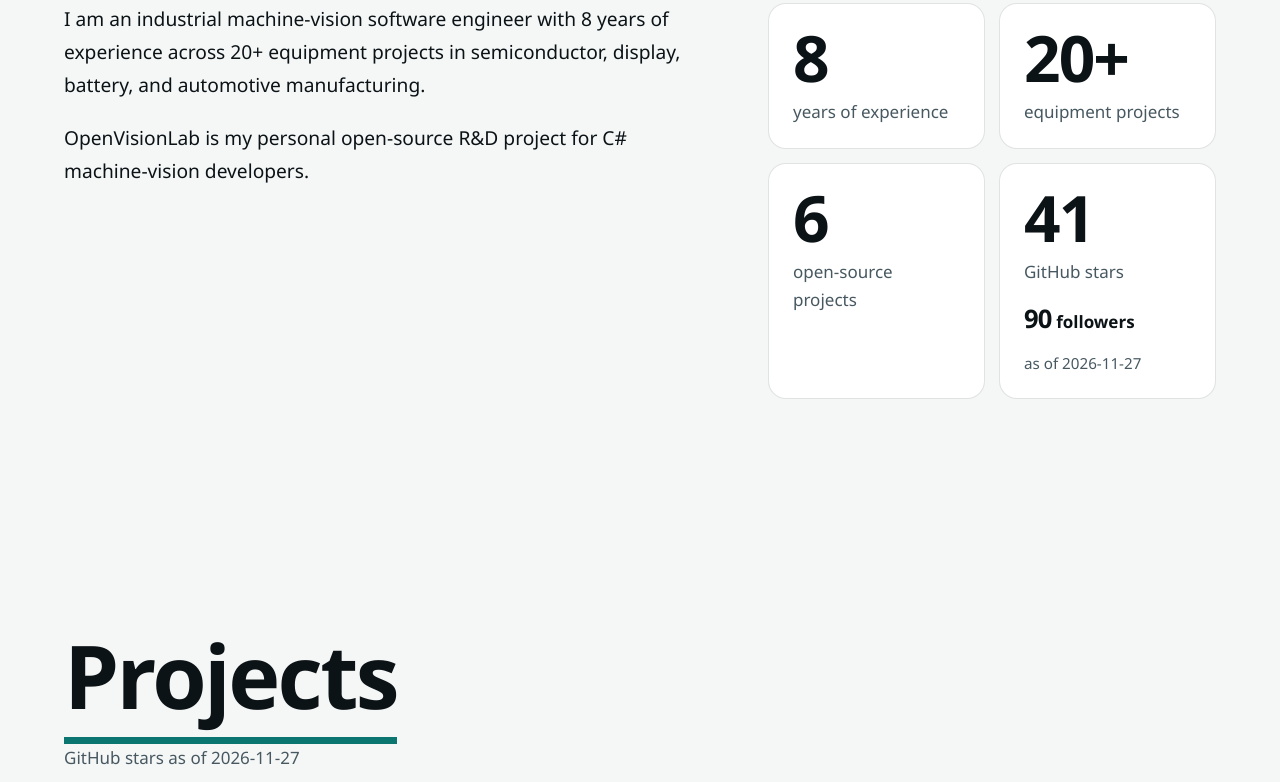
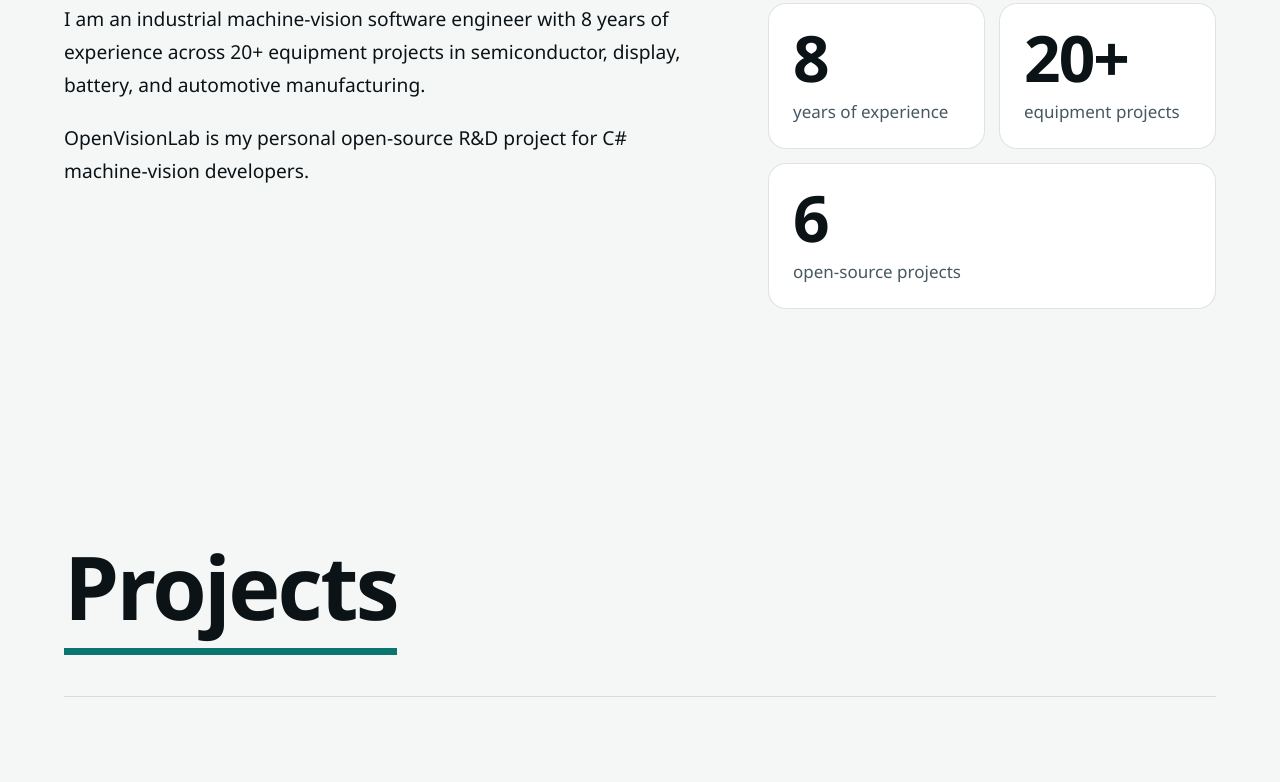
Before and after one commit to Noah8218/Noah8218.github.io, a plain HTML site: page index.html in a window 1280 px wide. Shown: the part 1422-2204 px from the top of the page. Drawn offline with Linux system fonts and the light colour scheme.

Commit message:
Remove GitHub star and follower counts from the site
Owner decision: no popularity numbers, keep the page modest. Drops the
stars/followers stat tile, the "stars as of" date next to Projects, and the
per-project star chips. The remaining three stat tiles span the grid.
Docs and the label allowlist are updated to match.

```diff
--- a/css/style.css
+++ b/css/style.css
@@ -128,9 +128,7 @@ html[lang=ko] .cue,html[lang=ko] .ttl,html[lang=ko] .ttl.sm,html[lang=ko] .sub,h
 .stat{padding:22px 24px;border:1px solid var(--line);border-radius:18px;background:var(--card)}
 .num{font-size:clamp(2.6rem,5vw,4rem);font-weight:800;letter-spacing:-.03em;line-height:1;font-variant-numeric:tabular-nums}
 .lbl{margin-top:8px;color:var(--muted)}
-.sub2{margin-top:12px;font-weight:700}
-.sub2 span:first-child{font-size:1.6rem;letter-spacing:-.03em;font-variant-numeric:tabular-nums}
-.asof{margin-top:10px;color:var(--muted);font-size:.95rem}
+.stat:last-child:nth-child(odd){grid-column:1/-1}
 
 /* projects */
 .row{display:grid;grid-template-columns:minmax(0,5fr) minmax(0,7fr);grid-template-rows:auto 1fr;grid-template-areas:"hd vw" "dt vw";column-gap:clamp(28px,5vw,72px);padding-block:clamp(48px,7vw,88px);border-top:1px solid var(--line)}
--- a/index.html
+++ b/index.html
@@ -85,9 +85,6 @@ var l=q.get('lang')||s.getItem('lang');d.lang=l==='ko'?'ko':'en';})();
         <div class="stat reveal"><p class="num"><span data-count>8</span></p><p class="lbl" data-ko="년 경력" data-ko-src="tr">years of experience</p></div>
         <div class="stat reveal"><p class="num"><span data-count>20+</span></p><p class="lbl" data-ko="장비 프로젝트" data-ko-src="tr">equipment projects</p></div>
         <div class="stat reveal"><p class="num"><span data-count>6</span></p><p class="lbl" data-ko="오픈소스 프로젝트" data-ko-src="tr">open-source projects</p></div>
-        <div class="stat reveal"><p class="num"><span data-count>41</span></p><p class="lbl" data-ko="GitHub 스타" data-ko-src="tr">GitHub stars</p>
-          <p class="sub2"><span data-count>90</span> <span data-ko="팔로워" data-ko-src="tr">followers</span></p>
-          <p class="asof"><span data-ko="기준일" data-ko-src="tr">as of</span> <time datetime="2026-11-27">2026-11-27</time></p></div>
       </div>
     </div>
   </div>
@@ -95,8 +92,7 @@ var l=q.get('lang')||s.getItem('lang');d.lang=l==='ko'?'ko':'en';})();
 
 <section id="projects" class="sec" aria-labelledby="projects-h">
   <div class="wrap">
-    <header class="sh reveal"><h2 id="projects-h" class="ttl"><span class="u" data-ko="프로젝트" data-ko-src="tr">Projects</span></h2>
-      <p class="meta"><span data-ko="GitHub 스타 기준일" data-ko-src="tr">GitHub stars as of</span> <time datetime="2026-11-27">2026-11-27</time></p></header>
+    <header class="sh reveal"><h2 id="projects-h" class="ttl"><span class="u" data-ko="프로젝트" data-ko-src="tr">Projects</span></h2></header>
 
     <article class="row" aria-labelledby="t-ovl">
       <div class="hd reveal">
@@ -138,7 +134,6 @@ var l=q.get('lang')||s.getItem('lang');d.lang=l==='ko'?'ko':'en';})();
           <li class="chip"><span data-ko="소스 버전" data-ko-src="tr">Source version</span> <code>v2.2.0-dev.12</code></li>
           <li class="chip">Apache-2.0</li>
           <li class="chip">machine-vision</li><li class="chip">opencvsharp4</li><li class="chip">blob-detection</li><li class="chip">pattern-matching</li>
-          <li class="chip"><span aria-hidden="true">★</span> <span class="sr">GitHub stars</span> 15</li>
         </ul>
         <p class="get"><span class="gl" data-ko="받는 법" data-ko-src="tr">Get it</span> <span data-ko="Releases에서 win-x64 ZIP을 받습니다. .NET 8 Desktop Runtime (x64)가 필요합니다.">Download the win-x64 ZIP from Releases. It requires the .NET 8 Desktop Runtime (x64).</span> <span data-ko="공개 ZIP은 v2.1.0-rc.3이며, 이 문서에서 보여 주는 소스의 작업 흐름보다 이전 버전입니다.">The published ZIP is v2.1.0-rc.3; it predates the source workflow shown here.</span></p>
         <p class="acts"><a class="btn" href="https://github.com/Noah8218/OpenVisionLab" target="_blank" rel="noopener"><span data-ko="저장소" data-ko-src="tr">Repository</span> <span aria-hidden="true">↗</span></a></p>
@@ -195,7 +190,6 @@ var l=q.get('lang')||s.getItem('lang');d.lang=l==='ko'?'ko':'en';})();
           <li class="chip"><span data-ko="버전" data-ko-src="tr">Version</span> <code>0.4.4</code></li>
           <li class="chip">MIT</li>
           <li class="chip">yolo</li><li class="chip">object-detection</li><li class="chip">segmentation</li><li class="chip">anomaly-detection</li>
-          <li class="chip"><span aria-hidden="true">★</span> <span class="sr">GitHub stars</span> 6</li>
         </ul>
         <p class="get"><span class="gl" data-ko="받는 법" data-ko-src="tr">Get it</span> <span data-ko="Windows 10/11 x64, .NET 8과 WPF 기반이며, 작업자 한 명이 한 PC에서 쓰는 환경입니다.">Windows 10/11 x64; .NET 8 and WPF; one local operator.</span> <span data-ko="Windows 10/11 x64, .NET SDK 8.0.421, PowerShell이 필요합니다.">Windows 10/11 x64, .NET SDK 8.0.421, and PowerShell are required.</span></p>
         <p class="acts"><a class="btn" href="https://github.com/Noah8218/OpenVisionLab-Labeling-Studio" target="_blank" rel="noopener"><span data-ko="저장소" data-ko-src="tr">Repository</span> <span aria-hidden="true">↗</span></a></p>
@@ -247,7 +241,6 @@ var l=q.get('lang')||s.getItem('lang');d.lang=l==='ko'?'ko':'en';})();
           <li class="chip"><span data-ko="버전" data-ko-src="tr">Version</span> <code>v0.8.2-dev</code></li>
           <li class="chip">Apache-2.0</li>
           <li class="chip">3d-inspection</li><li class="chip">height-map</li><li class="chip">point-cloud</li><li class="chip">metrology</li>
-          <li class="chip"><span aria-hidden="true">★</span> <span class="sr">GitHub stars</span> 5</li>
         </ul>
         <p class="get"><span class="gl" data-ko="받는 법" data-ko-src="tr">Get it</span> <span data-ko="Windows 10 build 19041 이상 또는 Windows 11 x64, Git, PowerShell 5.1 이상과 global.json이 선택하는 SDK(10.0.300, latestFeature)가 필요합니다.">Use Windows 10 build 19041 or later, or Windows 11, on x64, with Git, PowerShell 5.1 or later, and the SDK selected by global.json (10.0.300, latestFeature).</span> <span data-ko="자체 실행형 Windows 패키지가 있다면 압축을 풀고 OpenVisionLab.ThreeD.Shell.exe를 실행합니다. .NET 런타임이 포함되어 있습니다.">If you already have a self-contained Windows package, extract it and run OpenVisionLab.ThreeD.Shell.exe. Its .NET runtime is included.</span></p>
         <p class="note" data-ko="현재 버전은 개발용 소스 스냅샷이며, 운영 환경 검증 완료를 뜻하지 않습니다.">This version is a development source snapshot, not a production qualification.</p>
@@ -299,7 +292,6 @@ var l=q.get('lang')||s.getItem('lang');d.lang=l==='ko'?'ko':'en';})();
           <li class="chip st" data-ko="개발 중" data-ko-src="tr">Active development</li>
           <li class="chip"><span data-ko="버전" data-ko-src="tr">Version</span> <code>v0.2.0-dev.81</code></li>
           <li class="chip">MIT</li>
-          <li class="chip"><span aria-hidden="true">★</span> <span class="sr">GitHub stars</span> 1</li>
         </ul>
         <p class="get"><span class="gl" data-ko="받는 법" data-ko-src="tr">Get it</span> <span data-ko="Windows 10 이상, .NET 8 SDK와 Git이 필요합니다.">Requirements: Windows 10 or later, the .NET 8 SDK, and Git.</span> <span data-ko="Visual Studio에서는 OpenVisionLab.MachineStudio.sln을 열고 시작 프로젝트를 OpenVisionLab.MachineStudio로 지정합니다.">Visual Studio users can open OpenVisionLab.MachineStudio.sln and select OpenVisionLab.MachineStudio as the startup project.</span></p>
         <p class="note" data-ko="생산 장비 제어나 안전 기능에 사용하도록 검증되지 않았습니다.">It is not qualified for production equipment control or safety functions.</p>
@@ -340,7 +332,6 @@ var l=q.get('lang')||s.getItem('lang');d.lang=l==='ko'?'ko':'en';})();
           <li class="chip"><span data-ko="소스 버전" data-ko-src="tr">Source version</span> <code>v3.3.0-rc.3</code></li>
           <li class="chip">MIT</li>
           <li class="chip">image-processing</li><li class="chip">matching</li><li class="chip">blob</li><li class="chip">contour</li>
-          <li class="chip"><span aria-hidden="true">★</span> <span class="sr">GitHub stars</span> 10</li>
         </ul>
         <p class="get"><span class="gl" data-ko="받는 법" data-ko-src="tr">Get it</span> <span data-ko="3.3.0-rc.2 GitHub 사전 릴리스에는 SDK .nupkg 6개와 SHA-256 목록이 있습니다.">The 3.3.0-rc.2 GitHub prerelease contains six SDK .nupkg files and a SHA-256 list.</span> <span data-ko="OpenVisionLab이 작성한 부분은 MIT License를 따르며 NOTICE에 따라 필요한 저작권·기여 고지를 보존해야 합니다.">OpenVisionLab-authored portions use the MIT License, with copyright and attribution preserved as required by NOTICE.</span> <strong data-ko="Core에 번들된 OpenCvSharp/OpenCV 바이너리의 상업적 재배포는 최종 고지 묶음, Intel 고지 조건과 배포 절차에 대한 배포·법무 책임자의 승인 전까지 차단 상태입니다.">Commercial redistribution of Core's bundled OpenCvSharp/OpenCV binaries remains blocked pending distribution/legal-owner approval of the final notice bundle, Intel notice conditions and distribution workflow.</strong></p>
         <p class="acts"><a class="btn" href="https://github.com/Noah8218/OpenVisionLab-Vision-SDK" target="_blank" rel="noopener"><span data-ko="저장소" data-ko-src="tr">Repository</span> <span aria-hidden="true">↗</span></a></p>
@@ -386,7 +377,6 @@ var l=q.get('lang')||s.getItem('lang');d.lang=l==='ko'?'ko':'en';})();
           <li class="chip"><span data-ko="소스 버전" data-ko-src="tr">Source version</span> <code>2.2.5</code></li>
           <li class="chip">MIT</li>
           <li class="chip">visual-studio-extension</li><li class="chip">debugging-tools</li><li class="chip">raw-buffer</li><li class="chip">intptr</li>
-          <li class="chip"><span aria-hidden="true">★</span> <span class="sr">GitHub stars</span> 4</li>
         </ul>
         <p class="get"><span class="gl" data-ko="받는 법" data-ko-src="tr">Get it</span> <span data-ko="지원하는 확장 대상은 Visual Studio 2022 17.9+ x64와 안정판 Visual Studio 2026 18.x입니다." data-ko-src="tr">Supported extension targets are Visual Studio 2022 17.9+ x64 and stable Visual Studio 2026 18.x.</span> <span data-ko="소스 버전은 현재 Marketplace에서 받을 수 있는 버전과 별개입니다." data-ko-src="tr">Source version is distinct from the version currently available on Marketplace.</span></p>
         <p class="acts"><a class="btn" href="https://github.com/Noah8218/RawBufferVisualizer" target="_blank" rel="noopener"><span data-ko="저장소" data-ko-src="tr">Repository</span> <span aria-hidden="true">↗</span></a>
```
Also changed, not shown: tools/allowed_labels.txt, 7 other files.
